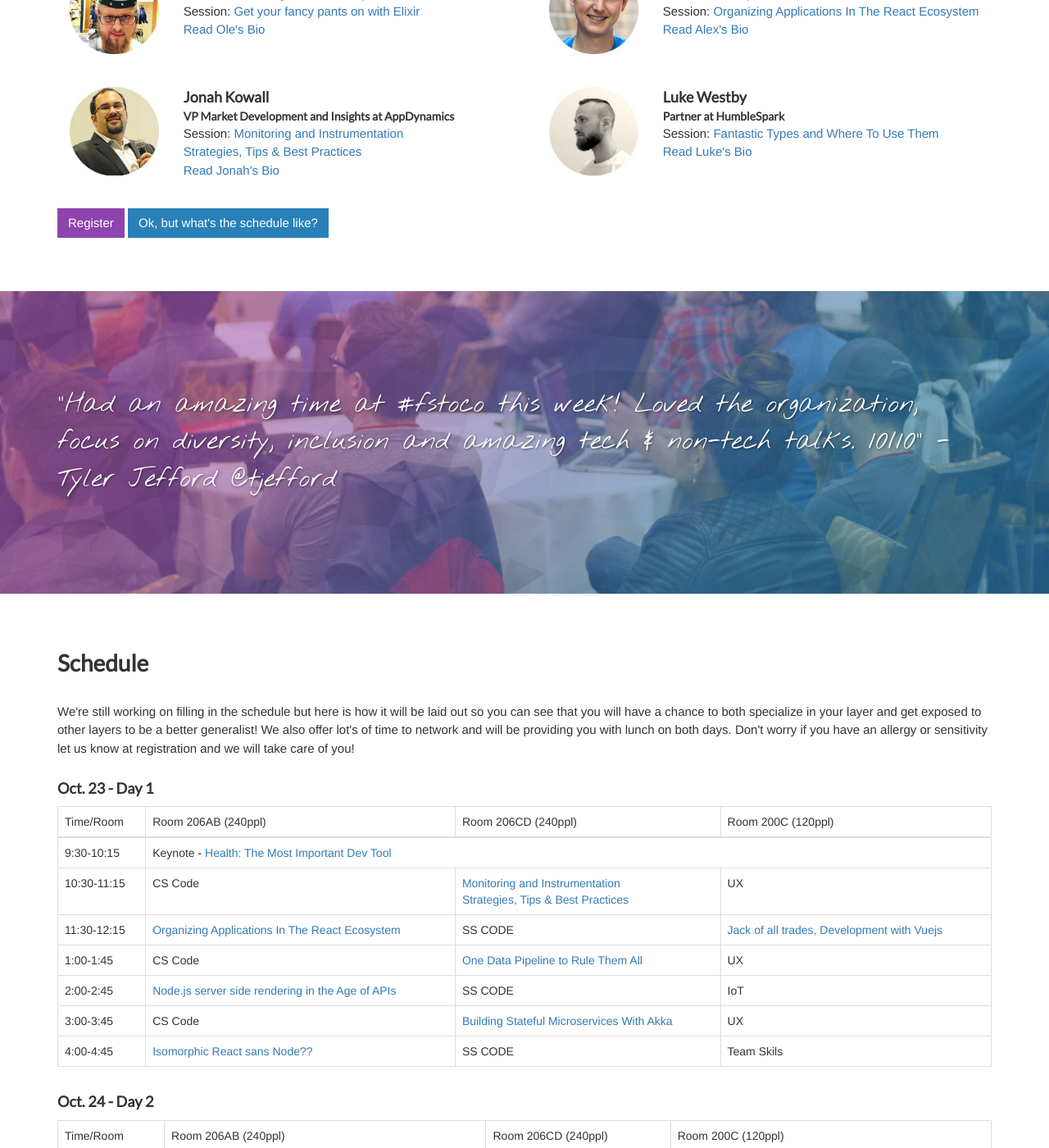
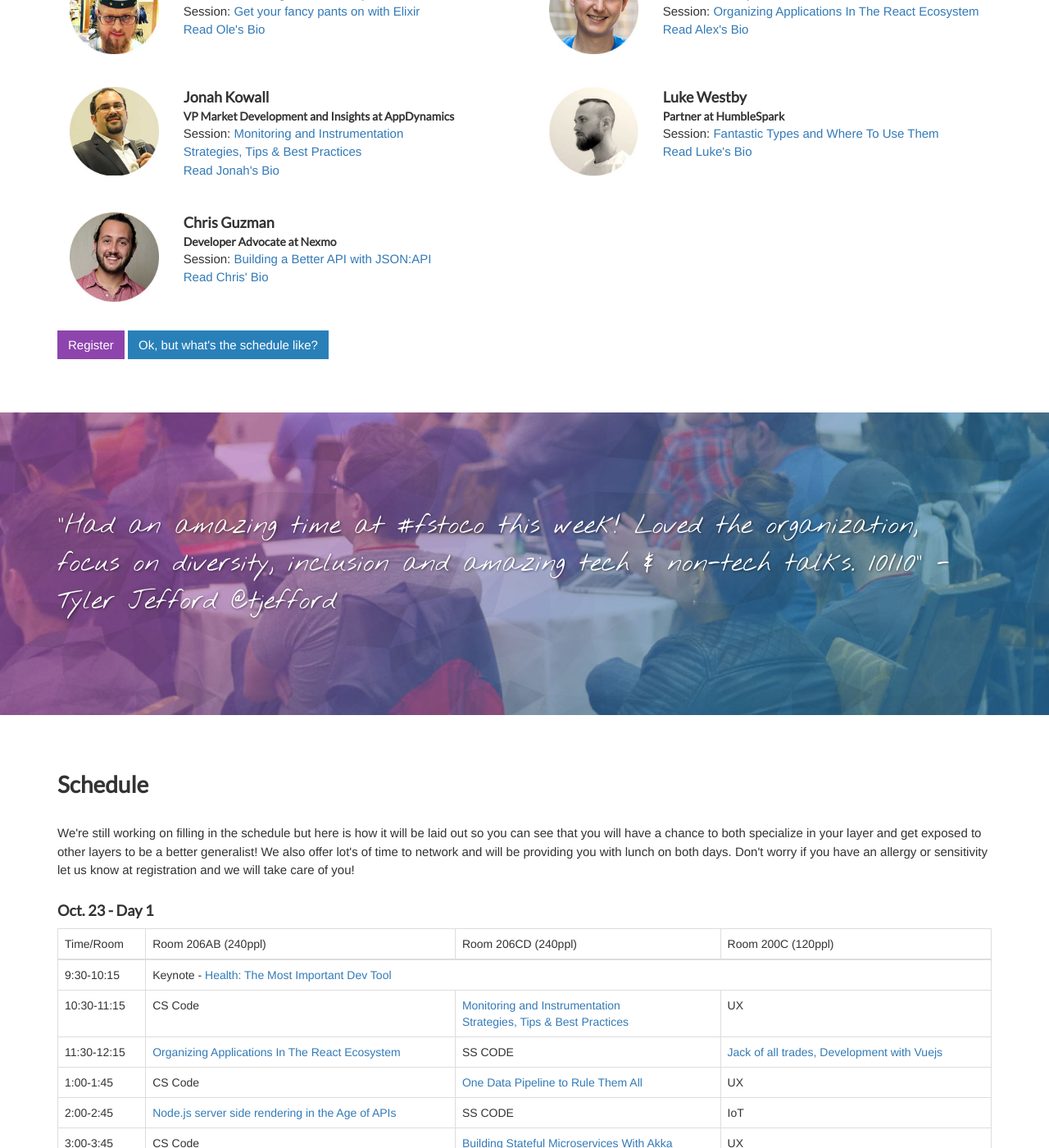
Before and after one commit to fullstackto/fsto2017, a Jekyll site: the page built from index.html, in a window 1280 px wide and 1400 px high, scrolled down 2435 px. Shown: the whole window at 82% size. Built offline with Jekyll 4.4.1, drawn with Linux system fonts in a browser that asks for light colours; some of the changed text lies outside the part shown.

Commit message:
Adding Chris

```diff
--- a/index.html
+++ b/index.html
@@ -195,6 +195,19 @@ card: http://2017.fsto.co/images/card.jpg
       </div>
     </div>
     <div class="row">
+      <div class="col-sm-6 speaker speaker-card">
+        <div class="col-xs-3">
+          <img src="/images/speakers/chris.jpg" alt="Chris Photo" class="img-responsive" />
+        </div>
+        <div class="col-xs-9">
+          <h4>Chris Guzman</h4>
+          <h5>Developer Advocate at Nexmo</h5>
+          <p>Session: <a href="/sessions#chris">Building a Better API with JSON:API</a><br />
+          <a href="/speakers#chris">Read Chris' Bio</a></p>
+        </div>
+      </div>
+    </div>
+    <div class="row">
       <div class="col-xs-12">
         <p><a href="https://ti.to/fstoco/2017" class="btn btn-reg">Register</a> <a href="#schedule" class="btn btn-more">Ok, but what's the schedule like?</a></p>
       </div>
@@ -307,7 +320,7 @@ card: http://2017.fsto.co/images/card.jpg
               <tr>
                 <td>11:30-12:15</td>
                 <td>CS ARCH</td>
-                <td>SS CODE</td>
+                <td><a href="/sessions#chris">Building a Better API with JSON:API</a></td>
                 <td>IoT</td>
               </tr>
 
```
Also changed, not shown: sessions/index.html (+10 -0 lines), speakers/index.html (+10 -0 lines), images/speakers/chris.jpg (added).
